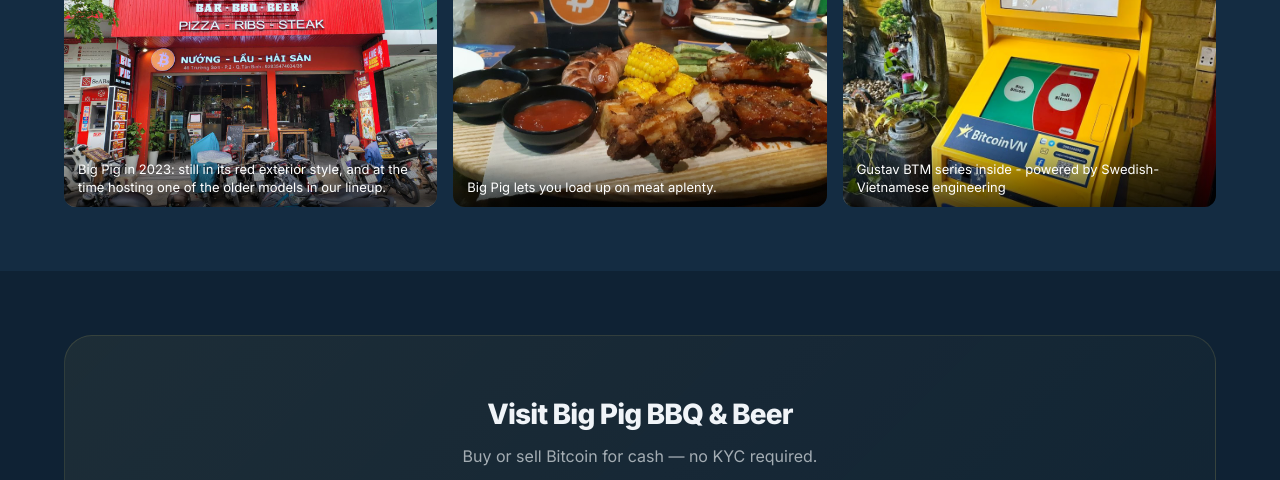
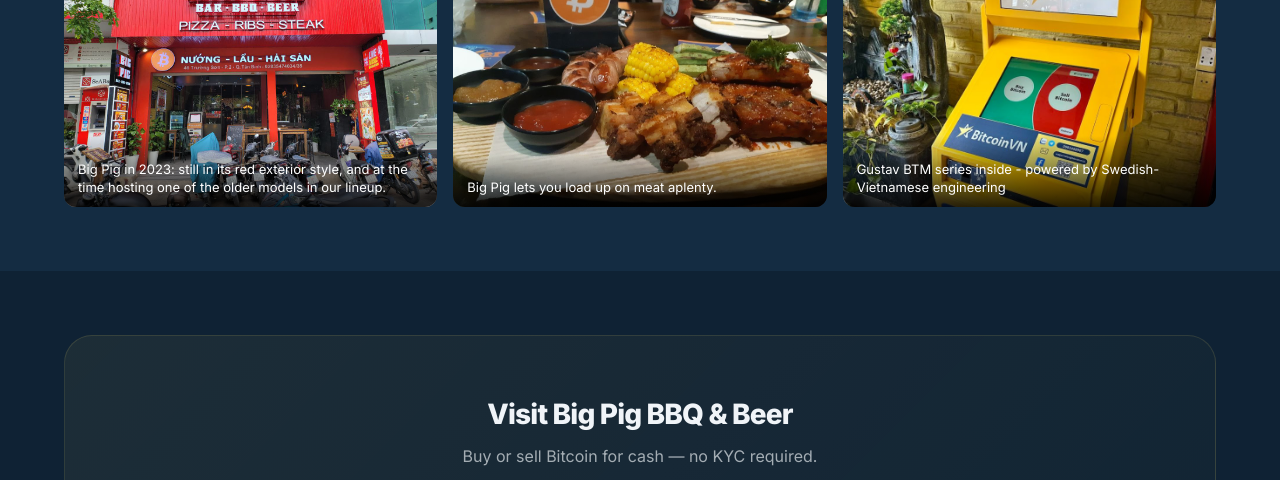
Before and after one commit to bitcoinvietnam/btm.bitcoinvn.io-v2, an Eleventy site: page src/locations.njk in a window 1280 px wide. Shown: the part 1680-2160 px from the top of the page. Built offline with nearby package versions, Linux system fonts and the light colour scheme; Eleventy itself is replaced by a stand-in of ours; files that its build step writes are made by us from their sources.

Commit message:
Improve readability of location image captions
Took 10 minutes

```diff
--- a/src/css/styles.css
+++ b/src/css/styles.css
@@ -1702,7 +1702,7 @@
   font-size: 13px;
   color: #fff;
   line-height: 1.4;
-  background: linear-gradient(transparent, rgba(0,0,0,0.7));
+  background: linear-gradient(transparent, rgba(0,0,0,0.85));
 }
 
 /* Lightbox overlay */
```
